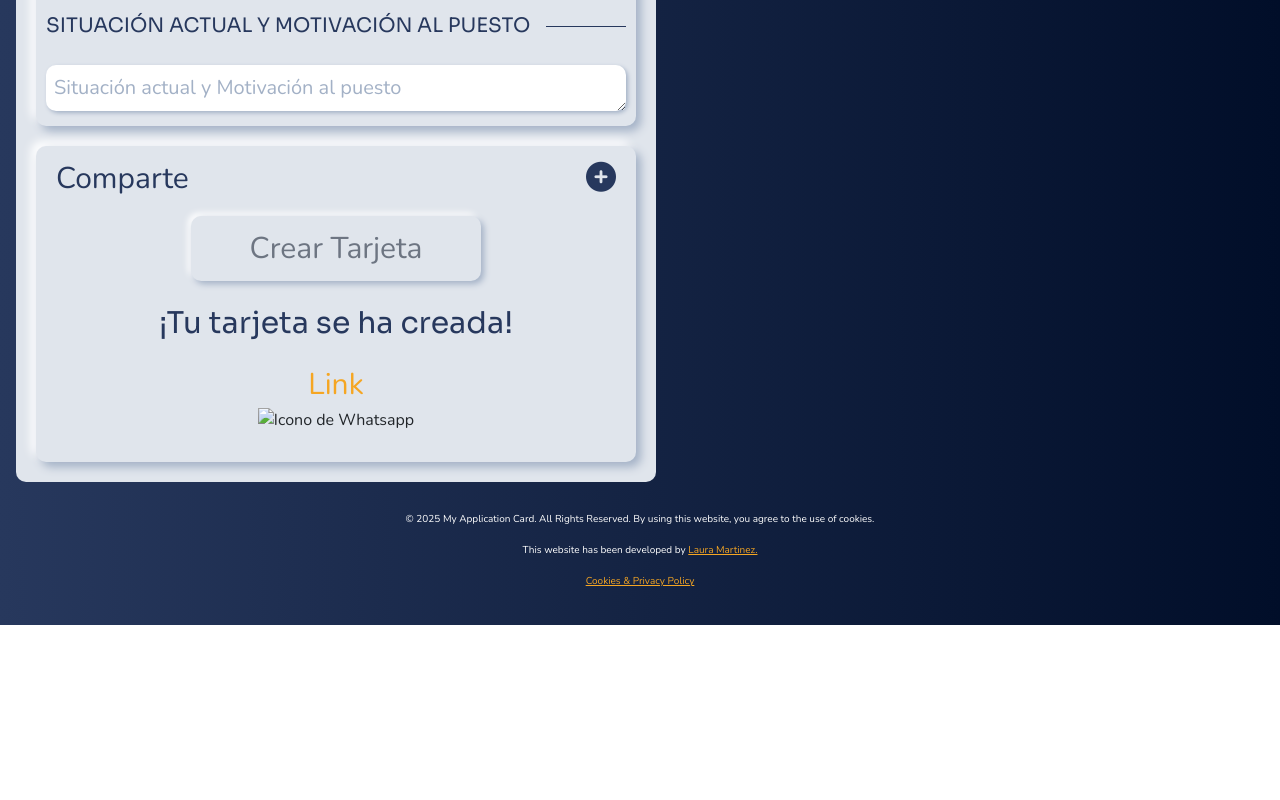
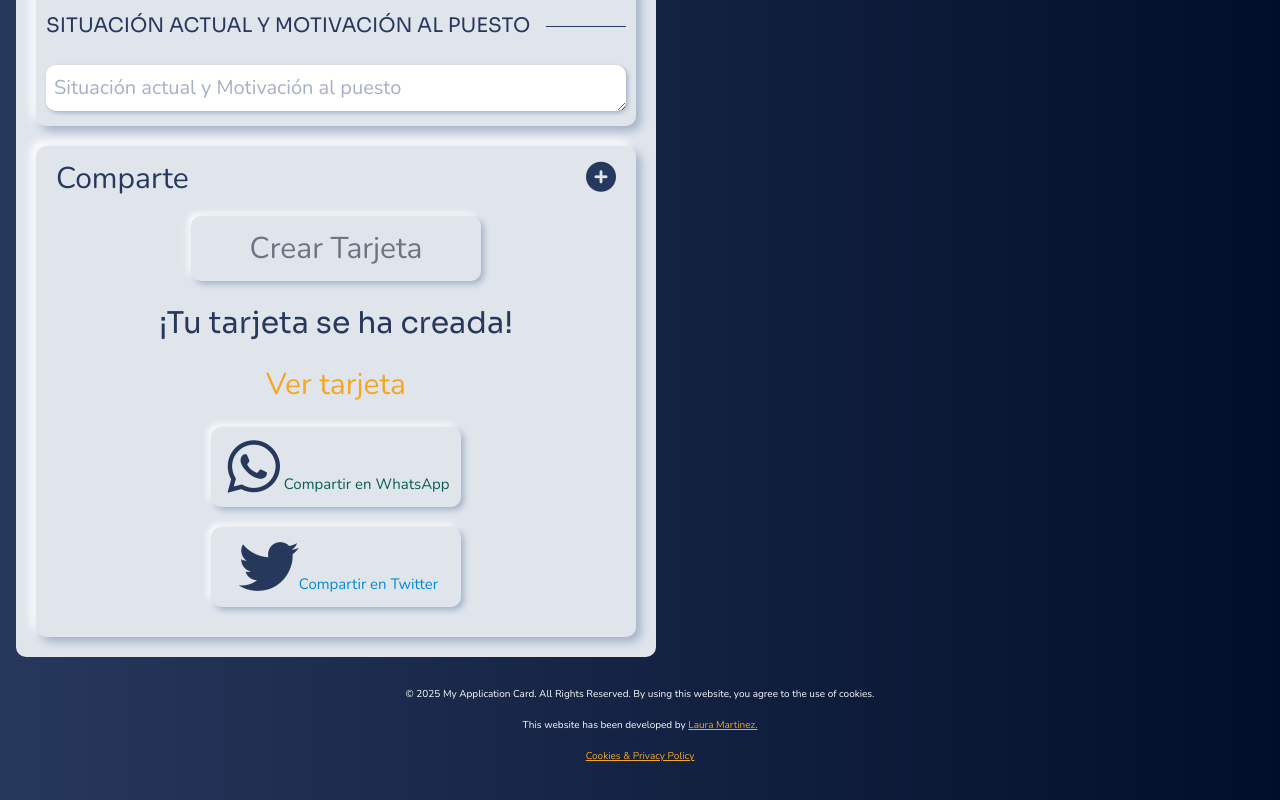
Before and after one commit to LauraMartinezPerez/My-Application-Card, a website built with Vite: page src/forms.html in a window 1280 px wide. Shown: the part 1227-2027 px from the top of the page. Before the commit the page ends 1852 px from the top, so only its background shows below. Built offline with nearby package versions, Linux system fonts and the light colour scheme.

Commit message:
share buttons

```diff
--- a/src/partials/form_share.html
+++ b/src/partials/form_share.html
@@ -7,16 +7,13 @@
     </div>
     <div class="collapsed">
         <fieldset class="share__fieldset">
-            <button class="share__button" href="../card.html">Crear Tarjeta
+            <button class="share__button">Crear Tarjeta
             </button>
             <div class="share__section collapsed">
                 <p class="share__text">¡Tu tarjeta se ha creada!</p>
-                <a class="share__link">Link</a>
-                <a class="" href="">
-                    <div class="share__whatsapp">
-                        <img src="/" alt="Icono de Whatsapp"/>
-                    </div>
-                </a>
+                <a class="share__link">Ver tarjeta</a>
+                <button class="share__whatsappBtn"><i class="fa-brands fa-whatsapp"></i> Compartir en WhatsApp</button>
+                <button class="share__twitterBtn"><i class="fa-brands fa-twitter"></i>Compartir en Twitter</button>
             </div>
 
         </fieldset>
--- a/src/scss/layouts/_fshare.scss
+++ b/src/scss/layouts/_fshare.scss
@@ -1,5 +1,9 @@
 @use "../core/variables" as vars;
 @use "../core/mixins" as mixins;
+
+.fa-whatsapp, .fa-twitter {
+    font-size: 30px;
+}
 
 .share {
     width: 100%;
@@ -21,6 +25,41 @@
             @include mixins.forms-button(50%, 18px);
         }
 
+    &__whatsappBtn {
+    width: 250px;
+    font-size: 15px;
+    background-color: vars.$light-grey;
+    margin-top: 20px;
+    border-radius: 10px;
+    padding: 10px;
+    color:#075E54;
+    border: none;
+    cursor: pointer;
+    transition: all 0.3s ease;
+    box-shadow: 3px 3px 6px vars.$grey, -3px -3px 6px vars.$white;
+
+    &:active {
+        box-shadow: inset 3px 3px 6px vars.$grey, inset -3px -3px 6px vars.$white;
+        }
+    }
+
+    &__twitterBtn {
+    width: 250px;
+    font-size: 15px;
+    background-color: vars.$light-grey;
+    margin-top: 20px;
+    border-radius: 10px;
+    padding: 10px;
+    color:  #008AD8;
+    border: none;
+    cursor: pointer;
+    transition: all 0.3s ease;
+    box-shadow: 3px 3px 6px vars.$grey, -3px -3px 6px vars.$white;
+
+    &:active {
+        box-shadow: inset 3px 3px 6px vars.$grey, inset -3px -3px 6px vars.$white;
+        }
+    }
 
     &__section {
         display: flex;
--- a/src/scss/layouts/_preview.scss
+++ b/src/scss/layouts/_preview.scss
@@ -25,7 +25,7 @@
 
 
 
-.fa-brands {
+.fa-linkedin {
     font-size: 40px;
     color: vars.$main_blue;
     margin-left: 5px;
```
Lines whose indentation alone changed are shown as unchanged.
